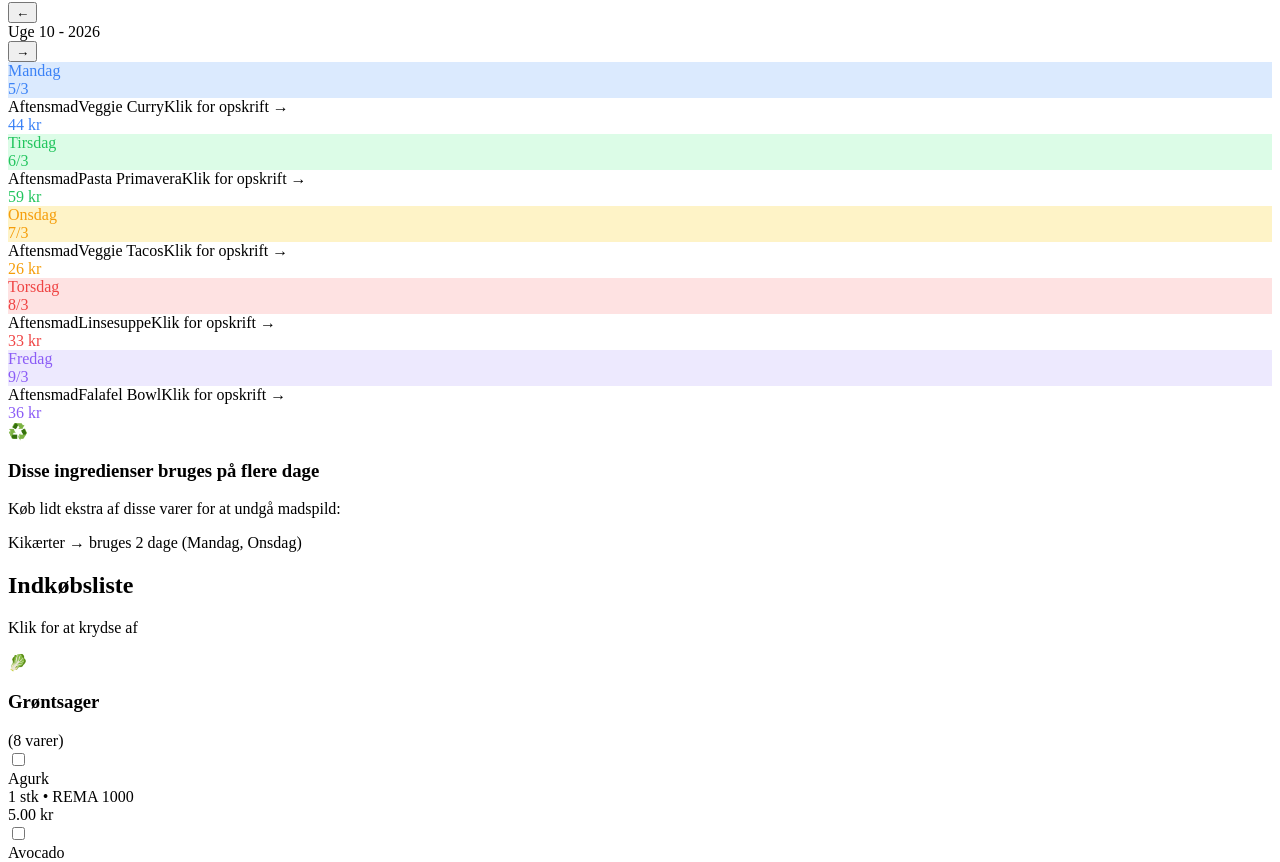
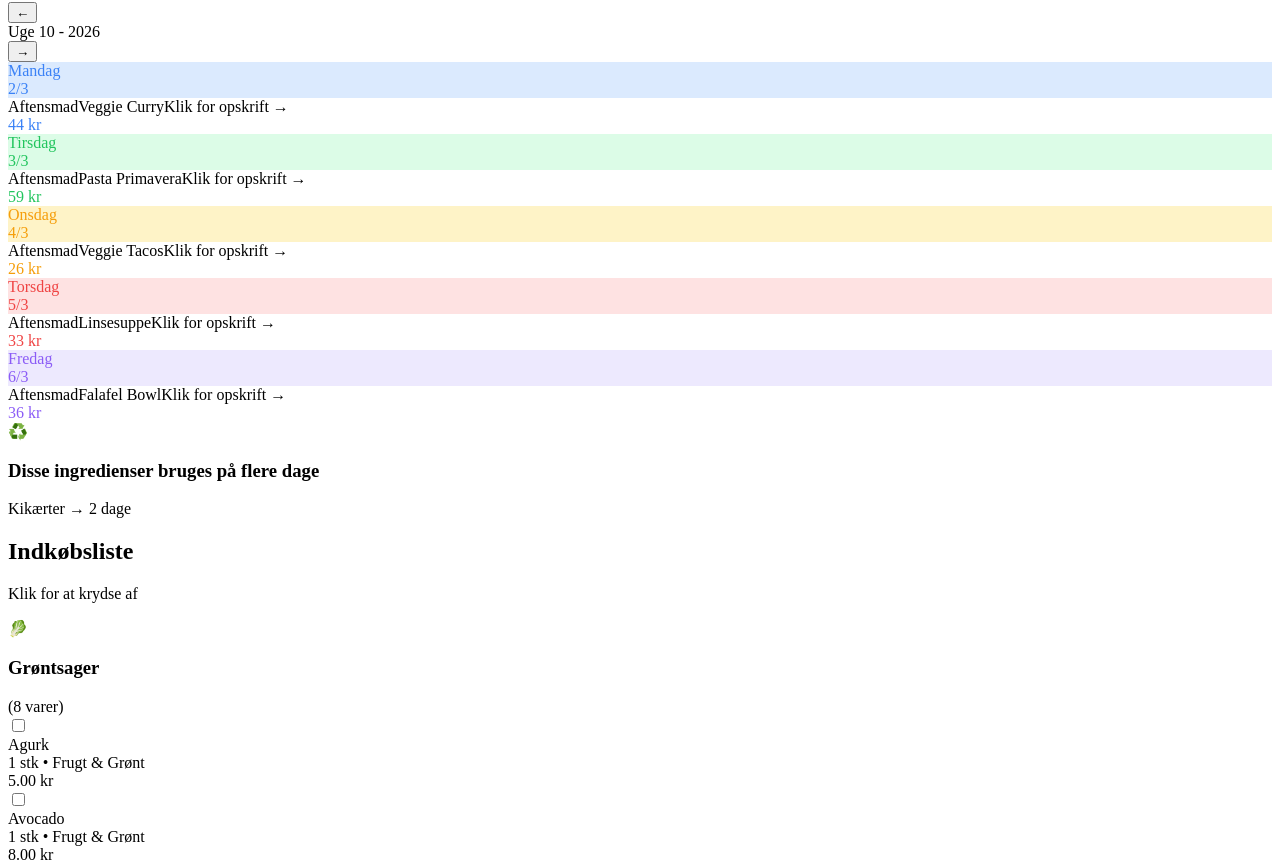
Before and after one commit to SevkanFeisty/feisty-recipes, a Next.js app: page /madplan in a window 1280 px wide. Shown: the part 1987-2849 px from the top of the page. Built offline with nearby package versions, Linux system fonts and the light colour scheme; a web font is replaced by a local one.

Commit message:
Add: multi-week meal plans - W10 vegetarian, W11 Danish standard

```diff
--- a/app/madplan/page.js
+++ b/app/madplan/page.js
@@ -10,19 +10,15 @@ const days = [
   { name: 'Onsdag', day_en: 'Wednesday', color: '#FCD34D', bg: '#FEF3C7', border: '#F59E0B' },
   { name: 'Torsdag', day_en: 'Thursday', color: '#FCA5A5', bg: '#FEE2E2', border: '#EF4444' },
   { name: 'Fredag', day_en: 'Friday', color: '#C4B5FD', bg: '#EDE9FE', border: '#8B5CF6' },
-  { name: 'Lørdag', day_en: 'Saturday', color: '#F9A8D4', bg: '#FCE7F3', border: '#EC4899' },
-  { name: 'Søndag', day_en: 'Sunday', color: '#FB923C', bg: '#FFEDD5', border: '#F97316' },
 ];
 
 // Categories for ingredients
 const categories = {
   "Grøntsager": { icon: "🥬", color: "bg-green-100 border-green-300" },
-  "Frugt": { icon: "🍎", color: "bg-red-100 border-red-300" },
   "Kød & Fisk": { icon: "🥩", color: "bg-rose-100 border-rose-300" },
   "Mejeri": { icon: "🧀", color: "bg-yellow-100 border-yellow-300" },
   "Tørvarer": { icon: "🥫", color: "bg-amber-100 border-amber-300" },
   "Krydderier": { icon: "🧂", color: "bg-orange-100 border-orange-300" },
-  "Frosne": { icon: "🧊", color: "bg-cyan-100 border-cyan-300" },
   "Brød": { icon: "🍞", color: "bg-amber-50 border-amber-200" },
   "Diverse": { icon: "📦", color: "bg-slate-100 border-slate-300" }
 };
@@ -35,22 +31,27 @@ function categorizeIngredient(name) {
       lower.includes('broccoli') || lower.includes('squash') || lower.includes('peberfrugt') || lower.includes('agurk') ||
       lower.includes('tomater') || lower.includes('salat') || lower.includes('avocado') || lower.includes('lime') ||
       lower.includes('basilikum') || lower.includes('koriander') || lower.includes('mynte') || lower.includes('persille') ||
-      lower.includes('grøntsager') || lower.includes('grønt')) {
+      lower.includes('champignon') || lower.includes('grøntsager') || lower.includes('grønt')) {
     return "Grøntsager";
   }
   if (lower.includes('ris') || lower.includes('pasta') || lower.includes('linser') || lower.includes('kikært') ||
-      lower.includes('majs') || lower.includes('bouillon') || lower.includes('tortilla') || lower.includes('pitabrød')) {
+      lower.includes('majs') || lower.includes('bouillon') || lower.includes('tortilla') || lower.includes('pitabrød') ||
+      lower.includes('mel') || lower.includes('boller')) {
     return "Tørvarer";
   }
   if (lower.includes('mælk') || lower.includes('ost') || lower.includes('parmesan') || lower.includes('cremefraiche') ||
-      lower.includes('tza tziki') || lower.includes('hummus') || lower.includes('yoghurt')) {
+      lower.includes('fløde') || lower.includes('yoghurt') || lower.includes('smør')) {
     return "Mejeri";
+  }
+  if (lower.includes('hakket') || lower.includes('kød') || lower.includes('bacon') || lower.includes('gris') ||
+      lower.includes('kalv') || lower.includes('mørbrad') || lower.includes('fisk')) {
+    return "Kød & Fisk";
   }
   if (lower.includes('olie') || lower.includes('eddike') || lower.includes('soja')) {
     return "Diverse";
   }
   if (lower.includes('salt') || lower.includes('peber') || lower.includes('karry') || lower.includes('spidskommen') ||
-      lower.includes('gurkemeje') || lower.includes('paprika') || lower.includes('laurbær')) {
+      lower.includes('gurkemeje') || lower.includes('paprika') || lower.includes('laurbær') || lower.includes('æg')) {
     return "Krydderier";
   }
   return "Diverse";
@@ -64,8 +65,153 @@ function getCurrentISOWeek() {
   d.setUTCDate(d.getUTCDate() + 4 - dayNum);
   const yearStart = new Date(Date.UTC(d.getUTCFullYear(),0,1));
   const weekNum = Math.ceil((((d - yearStart) / 86400000) + 1)/7);
-  return `${d.getUTCFullYear()}-W${weekNum.toString().padStart(2, '0')}`;
+  return { year: d.getUTCFullYear(), week: weekNum, weekString: `${d.getUTCFullYear()}-W${weekNum.toString().padStart(2, '0')}` };
 }
+
+// Week 10 data (current week) - from vegetarian-5day.json
+const week10Plan = {
+  week_id: "2026-W10",
+  plan_id: "vegetarian-5day",
+  plan_name: "Premium Vegetarian",
+  start_date: "2026-03-02",
+  score: 92,
+  total_cost_dkk: 189,
+  supermarkets: ["REMA 1000"],
+  days: [
+    {
+      day: 1, day_name: "Monday",
+      meals: [{ type: "dinner", recipe_name: "Veggie Curry", servings: 2 }],
+      grocery_list: [
+        {name: "Kokosmælk", quantity: 400, unit: "ml", store: "REMA 1000", price: 8.95},
+        {name: "Kikærter", quantity: 240, unit: "g", store: "REMA 1000", price: 7.86},
+        {name: "Broccoli", quantity: 1, unit: "stk", store: "Frugt & Grønt", price: 15.00},
+        {name: "Ris", quantity: 1, unit: "kg", store: "REMA 1000", price: 12.00}
+      ],
+      day_total: 44
+    },
+    {
+      day: 2, day_name: "Tuesday",
+      meals: [{ type: "dinner", recipe_name: "Pasta Primavera", servings: 2 }],
+      grocery_list: [
+        {name: "Pasta", quantity: 500, unit: "g", store: "REMA 1000", price: 9.95},
+        {name: "Hakkede tomater", quantity: 400, unit: "g", store: "REMA 1000", price: 14.95},
+        {name: "Grøntsager", quantity: 1, unit: "pose", store: "REMA 1000", price: 25.00},
+        {name: "Parmesan", quantity: 200, unit: "g", store: "Arla", price: 29.95}
+      ],
+      day_total: 59
+    },
+    {
+      day: 3, day_name: "Wednesday",
+      meals: [{ type: "dinner", recipe_name: "Veggie Tacos", servings: 2 }],
+      grocery_list: [
+        {name: "Majs-tortillas", quantity: 8, unit: "stk", store: "Santa Maria", price: 18.95},
+        {name: "Majs", quantity: 285, unit: "g", store: "REMA 1000", price: 7.95},
+        {name: "Kikærter", quantity: 240, unit: "g", store: "REMA 1000", price: 7.86},
+        {name: "Avocado", quantity: 1, unit: "stk", store: "Frugt & Grønt", price: 8.00}
+      ],
+      day_total: 26
+    },
+    {
+      day: 4, day_name: "Thursday",
+      meals: [{ type: "dinner", recipe_name: "Linsesuppe", servings: 2 }],
+      grocery_list: [
+        {name: "Røde linser", quantity: 300, unit: "g", store: "REMA 1000", price: 12.00},
+        {name: "Gulerødder", quantity: 1, unit: "kg", store: "Frugt & Grønt", price: 9.95},
+        {name: "Porrer", quantity: 2, unit: "stk", store: "Frugt & Grønt", price: 8.00},
+        {name: "Løg", quantity: 1, unit: "kg", store: "Frugt & Grønt", price: 8.95}
+      ],
+      day_total: 33
+    },
+    {
+      day: 5, day_name: "Friday",
+      meals: [{ type: "dinner", recipe_name: "Falafel Bowl", servings: 2 }],
+      grocery_list: [
+        {name: "Falafel", quantity: 300, unit: "g", store: "REMA 1000", price: 22.95},
+        {name: "Hummus", quantity: 250, unit: "g", store: "Pulsar", price: 14.95},
+        {name: "Salatmix", quantity: 1, unit: "pose", store: "REMA 1000", price: 12.95},
+        {name: "Agurk", quantity: 1, unit: "stk", store: "Frugt & Grønt", price: 5.00}
+      ],
+      day_total: 36
+    }
+  ]
+};
+
+// Week 11 data (next week) - from standard-5day-danish.json
+const week11Plan = {
+  week_id: "2026-W11",
+  plan_id: "standard-5day-danish",
+  plan_name: "Standard Danish (5 days)",
+  start_date: "2026-03-09",
+  score: 85,
+  total_cost_dkk: 320,
+  supermarkets: ["REMA 1000"],
+  days: [
+    {
+      day: 1, day_name: "Monday",
+      meals: [{ type: "dinner", recipe_name: "Boller i Karry", servings: 4 }],
+      grocery_list: [
+        {name: "Hakket gris og kalv", quantity: 400, unit: "g", store: "REMA 1000", price: 29.00},
+        {name: "Løg", quantity: 1, unit: "stk", store: "Frugt & Grønt", price: 3.00},
+        {name: "Æg", quantity: 6, unit: "stk", store: "REMA 1000", price: 12.00},
+        {name: "Mel", quantity: 500, unit: "g", store: "REMA 1000", price: 5.00},
+        {name: "Mælk", quantity: 1, unit: "l", store: "Arla", price: 10.00},
+        {name: "Karry", quantity: 1, unit: "pk", store: "Santa Maria", price: 20.00},
+        {name: "Ris", quantity: 400, unit: "g", store: "REMA 1000", price: 8.00}
+      ],
+      day_total: 87
+    },
+    {
+      day: 2, day_name: "Tuesday",
+      meals: [{ type: "dinner", recipe_name: "Mørbradgryde", servings: 4 }],
+      grocery_list: [
+        {name: "Grismørbrad", quantity: 600, unit: "g", store: "REMA 1000", price: 60.00},
+        {name: "Bacon", quantity: 100, unit: "g", store: "REMA 1000", price: 15.00},
+        {name: "Champignoner", quantity: 250, unit: "g", store: "Frugt & Grønt", price: 20.00},
+        {name: "Fløde", quantity: 2, unit: "dl", store: "Arla", price: 15.00},
+        {name: "Pasta", quantity: 500, unit: "g", store: "Barilla", price: 9.95}
+      ],
+      day_total: 120
+    },
+    {
+      day: 3, day_name: "Wednesday",
+      meals: [{ type: "dinner", recipe_name: "Stegt Flæsk", servings: 4 }],
+      grocery_list: [
+        {name: "Flæsk", quantity: 600, unit: "g", store: "REMA 1000", price: 45.00},
+        {name: "Kartofler", quantity: 1, unit: "kg", store: "Frugt & Grønt", price: 10.00},
+        {name: "Persille", quantity: 1, unit: "bundt", store: "Frugt & Grønt", price: 8.00}
+      ],
+      day_total: 63
+    },
+    {
+      day: 4, day_name: "Thursday",
+      meals: [{ type: "dinner", recipe_name: "Kylling i Curry", servings: 4 }],
+      grocery_list: [
+        {name: "Kyllingebryst", quantity: 600, unit: "g", store: "REMA 1000", price: 40.00},
+        {name: "Kokosmælk", quantity: 400, unit: "ml", store: "REMA 1000", price: 12.00},
+        {name: "Ananas", quantity: 1, unit: "dåse", store: "REMA 1000", price: 15.00},
+        {name: "Curry", quantity: 1, unit: "pk", store: "Santa Maria", price: 18.00}
+      ],
+      day_total: 85
+    },
+    {
+      day: 5, day_name: "Friday",
+      meals: [{ type: "dinner", recipe_name: "Fiskefrikadeller", servings: 4 }],
+      grocery_list: [
+        {name: "Fiskefars", quantity: 400, unit: "g", store: "REMA 1000", price: 35.00},
+        {name: "Kartofler", quantity: 1, unit: "kg", store: "Frugt & Grønt", price: 10.00},
+        {name: "Remoulade", quantity: 1, unit: "glas", store: "REMA 1000", price: 18.00},
+        {name: "Citron", quantity: 1, unit: "stk", store: "Frugt & Grønt", price: 5.00}
+      ],
+      day_total: 68
+    }
+  ]
+};
+
+// Map weeks to plans
+const weeklyPlans = {
+  "2026-W10": week10Plan,
+  "2026-W11": week11Plan
+};
 
 // Generate grocery list from weekly plan
 function generateGroceryList(weeklyPlan) {
@@ -129,176 +275,27 @@ function generateGroceryList(weeklyPlan) {
 
 export default function MadplanPage() {
   const [weekOffset, setWeekOffset] = useState(0);
-  const [planLoaded, setPlanLoaded] = useState(false);
-  const [error, setError] = useState(null);
 
-  // Current ISO week (would be used to load the file)
-  const currentWeek = getCurrentISOWeek();
+  // Get current ISO week info
+  const currentWeekInfo = getCurrentISOWeek();
+  const currentWeekString = currentWeekInfo.weekString;
 
-  // Sample data - this would be loaded from JSON file based on ISO week
-  // File naming: {YYYY-W##}.json (e.g., 2026-W10.json)
-  const sampleWeeklyPlan = {
-    week_id: currentWeek,
-    plan_id: "vegetarian-5day",
-    plan_name: "Premium Vegetarian",
-    duration: 5,
-    score: 92,
-    total_cost_dkk: 189,
-    supermarkets: ["REMA 1000"],
-    dietary_tags: ["vegetarian"],
-    days: [
-      {
-        day: 1,
-        day_name: "Monday",
-        meals: [
-          {
-            type: "dinner",
-            recipe_name: "Veggie Curry",
-            recipe_type: "curry",
-            servings: 2,
-            ingredients: [
-              {name: "Kokosmælk", quantity: 400, unit: "ml"},
-              {name: "Kikærter", quantity: 240, unit: "g"},
-              {name: "Broccoli", quantity: 1, unit: "stk"},
-              {name: "Ris", quantity: 1, unit: "kg"}
-            ],
-            instructions: ["Kog ris", "Tilsæt kokosmælk", "Tilsæt kikærter og broccoli", "Lad simre", "Server"]
-          }
-        ],
-        grocery_list: [
-          {name: "Kokosmælk", quantity: 400, unit: "ml", store: "REMA 1000", price: 8.95},
-          {name: "Kikærter", quantity: 240, unit: "g", store: "REMA 1000", price: 7.86},
-          {name: "Broccoli", quantity: 1, unit: "stk", store: "REMA 1000", price: 15.00},
-          {name: "Ris", quantity: 1, unit: "kg", store: "REMA 1000", price: 12.00}
-        ],
-        day_total: 44
-      },
-      {
-        day: 2,
-        day_name: "Tuesday",
-        meals: [
-          {
-            type: "dinner",
-            recipe_name: "Pasta Primavera",
-            recipe_type: "pasta",
-            servings: 2,
-            ingredients: [
-              {name: "Pasta", quantity: 500, unit: "g"},
-              {name: "Hakkede tomater", quantity: 400, unit: "g"},
-              {name: "Grøntsager", quantity: 1, unit: "pose"},
-              {name: "Parmesan", quantity: 200, unit: "g"}
-            ],
-            instructions: ["Kog pasta", "Varm tomater", "Tilsæt grøntsager", "Bland", "Top med ost"]
-          }
-        ],
-        grocery_list: [
-          {name: "Pasta", quantity: 500, unit: "g", store: "REMA 1000", price: 9.95},
-          {name: "Hakkede tomater", quantity: 400, unit: "g", store: "REMA 1000", price: 14.95},
-          {name: "Grøntsager", quantity: 1, unit: "pose", store: "REMA 1000", price: 25.00},
-          {name: "Parmesan", quantity: 200, unit: "g", store: "REMA 1000", price: 29.95}
-        ],
-        day_total: 59
-      },
-      {
-        day: 3,
-        day_name: "Wednesday",
-        meals: [
-          {
-            type: "dinner",
-            recipe_name: "Veggie Tacos",
-            recipe_type: "mexican",
-            servings: 2,
-            ingredients: [
-              {name: "Majs-tortillas", quantity: 8, unit: "stk"},
-              {name: "Majs", quantity: 285, unit: "g"},
-              {name: "Kikærter", quantity: 240, unit: "g"},
-              {name: "Avocado", quantity: 1, unit: "stk"}
-            ],
-            instructions: ["Varm tortillas", "Lav guacamole", "Steg majs og kikærter", "Samle tacos", "Server"]
-          }
-        ],
-        grocery_list: [
-          {name: "Majs-tortillas", quantity: 8, unit: "stk", store: "REMA 1000", price: 18.95},
-          {name: "Majs", quantity: 285, unit: "g", store: "REMA 1000", price: 7.95},
-          {name: "Kikærter", quantity: 240, unit: "g", store: "REMA 1000", price: 7.86},
-          {name: "Avocado", quantity: 1, unit: "stk", store: "REMA 1000", price: 8.00}
-        ],
-        day_total: 26
-      },
-      {
-        day: 4,
-        day_name: "Thursday",
-        meals: [
-          {
-            type: "dinner",
-            recipe_name: "Linsesuppe",
-            recipe_type: "soup",
-            servings: 2,
-            ingredients: [
-              {name: "Røde linser", quantity: 300, unit: "g"},
-              {name: "Gulerødder", quantity: 1, unit: "kg"},
-              {name: "Porrer", quantity: 2, unit: "stk"},
-              {name: "Løg", quantity: 1, unit: "stk"}
-            ],
-            instructions: ["Hak grøntsager", "Kog linser", "Tilsæt grøntsager", "Krydre", "Server med brød"]
-          }
-        ],
-        grocery_list: [
-          {name: "Røde linser", quantity: 300, unit: "g", store: "REMA 1000", price: 12.00},
-          {name: "Gulerødder", quantity: 1, unit: "kg", store: "REMA 1000", price: 9.95},
-          {name: "Porrer", quantity: 2, unit: "stk", store: "REMA 1000", price: 8.00},
-          {name: "Løg", quantity: 1, unit: "kg", store: "REMA 1000", price: 8.95}
-        ],
-        day_total: 33
-      },
-      {
-        day: 5,
-        day_name: "Friday",
-        meals: [
-          {
-            type: "dinner",
-            recipe_name: "Falafel Bowl",
-            recipe_type: "bowl",
-            servings: 2,
-            ingredients: [
-              {name: "Falafel", quantity: 300, unit: "g"},
-              {name: "Hummus", quantity: 250, unit: "g"},
-              {name: "Salatmix", quantity: 1, unit: "pose"},
-              {name: "Agurk", quantity: 1, unit: "stk"}
-            ],
-            instructions: ["Bag falafel", "Anret salat", "Tilsæt hummus og falafel", "Top med grøntsager", "Server"]
-          }
-        ],
-        grocery_list: [
-          {name: "Falafel", quantity: 300, unit: "g", store: "REMA 1000", price: 22.95},
-          {name: "Hummus", quantity: 250, unit: "g", store: "REMA 1000", price: 14.95},
-          {name: "Salatmix", quantity: 1, unit: "pose", store: "REMA 1000", price: 12.95},
-          {name: "Agurk", quantity: 1, unit: "stk", store: "REMA 1000", price: 5.00}
-        ],
-        day_total: 36
-      }
-    ]
-  };
+  // Calculate target week
+  const targetWeekNum = currentWeekInfo.week + weekOffset;
+  const targetYear = currentWeekInfo.year + Math.floor((targetWeekNum - 1) / 52);
+  const adjustedWeekNum = ((targetWeekNum - 1) % 52) + 1;
+  const targetWeekString = `${targetYear}-W${adjustedWeekNum.toString().padStart(2, '0')}`;
 
-  const weeklyPlan = sampleWeeklyPlan;
-  const groceryData = generateGroceryList(weeklyPlan);
+  // Get the plan for this week
+  const weeklyPlan = weeklyPlans[targetWeekString] || null;
+  const groceryData = weeklyPlan ? generateGroceryList(weeklyPlan) : { categorized: {}, total: 0, multiDay: [] };
 
   // Calculate week label
-  const getWeekLabel = (offset) => {
-    const now = new Date();
-    const d = new Date(Date.UTC(now.getFullYear(), now.getMonth(), now.getDate()));
-    const dayNum = d.getUTCDay() || 7;
-    d.setUTCDate(d.getUTCDate() + 4 - dayNum);
-    const yearStart = new Date(Date.UTC(d.getUTCFullYear(),0,1));
-    const currentWeekNum = Math.ceil((((d - yearStart) / 86400000) + 1)/7);
-
-    const targetWeekNum = currentWeekNum + offset;
-    const targetYear = d.getUTCFullYear() + Math.floor((targetWeekNum - 1) / 52);
-
-    if (offset === 0) return `Uge ${targetWeekNum} - ${targetYear}`;
-    if (offset === 1) return `Næste uge (Uge ${targetWeekNum})`;
-    if (offset === -1) return `Sidste uge (Uge ${targetWeekNum})`;
-    return `Uge ${targetWeekNum} ${targetYear}`;
+  const getWeekLabel = () => {
+    if (weekOffset === 0) return `Uge ${currentWeekInfo.week} - ${currentWeekInfo.year}`;
+    if (weekOffset === 1) return `Næste uge (Uge ${adjustedWeekNum})`;
+    if (weekOffset === -1) return `Sidste uge (Uge ${adjustedWeekNum})`;
+    return `Uge ${adjustedWeekNum} ${targetYear}`;
   };
 
   const getDanishDayName = (dayName) => {
@@ -313,6 +310,26 @@ export default function MadplanPage() {
     const day = days.find(d => d.day_en === dayName);
     return day || days[0];
   };
+
+  // No plan found
+  if (!weeklyPlan) {
+    return (
+      <div className="min-h-screen bg-stone-50">
+        <div className="bg-gradient-to-r from-emerald-600 to-teal-500 py-6">
+          <div className="mx-auto max-w-7xl px-4 text-center text-white">
+            <h1 className="font-display text-2xl font-bold">Madplan</h1>
+          </div>
+        </div>
+        <div className="mx-auto max-w-7xl px-4 py-12">
+          <div className="bg-red-50 border border-red-200 rounded-2xl p-8 text-center">
+            <div className="text-4xl mb-4">⚠️</div>
+            <h2 className="text-xl font-bold text-red-800 mb-2">Ingen madplan tilgængelig</h2>
+            <p className="text-red-600">Der er ikke uploadet en madplan for {targetWeekString} endnu.</p>
+          </div>
+        </div>
+      </div>
+    );
+  }
 
   return (
     <div className="min-h-screen bg-stone-50">
@@ -359,7 +376,7 @@ export default function MadplanPage() {
         <div className="flex items-center justify-center gap-4 mb-6">
           <button onClick={() => setWeekOffset(weekOffset - 1)} className="w-8 h-8 rounded-full bg-white shadow-sm flex items-center justify-center text-slate-600 hover:bg-slate-50">←</button>
           <div className="text-lg font-semibold text-slate-900 min-w-[200px] text-center">
-            {getWeekLabel(weekOffset)}
+            {getWeekLabel()}
           </div>
           <button onClick={() => setWeekOffset(weekOffset + 1)} className="w-8 h-8 rounded-full bg-white shadow-sm flex items-center justify-center text-slate-600 hover:bg-slate-50">→</button>
         </div>
@@ -371,17 +388,16 @@ export default function MadplanPage() {
             const meal = dayData.meals?.[0];
 
             // Calculate date
-            const now = new Date();
-            const d = new Date(Date.UTC(now.getFullYear(), now.getMonth(), now.getDate()));
-            const dayNum = d.getUTCDay() || 7;
-            d.setUTCDate(d.getUTCDate() + 4 - dayNum + (weekOffset * 7) + idx);
-            const dayDate = `${d.getUTCDate()}/${d.getUTCMonth() + 1}`;
+            const startDate = new Date(weeklyPlan.start_date);
+            const dayDate = new Date(startDate);
+            dayDate.setDate(startDate.getDate() + idx);
+            const dateString = `${dayDate.getDate()}/${dayDate.getMonth() + 1}`;
 
             return (
               <div key={dayData.day} className="bg-white rounded-xl shadow-sm overflow-hidden border-2" style={{ borderColor: dayColor.border }}>
                 <div className="py-2 px-1 text-center font-bold text-sm" style={{ backgroundColor: dayColor.bg, color: dayColor.border }}>
                   <div>{getDanishDayName(dayData.day_name)}</div>
-                  <div className="text-xs opacity-75">{dayDate}</div>
+                  <div className="text-xs opacity-75">{dateString}</div>
                 </div>
 
                 <div className="divide-y divide-slate-100">
@@ -409,18 +425,17 @@ export default function MadplanPage() {
           })}
         </div>
 
-        {/* Multi-day ingredients - below week grid */}
+        {/* Multi-day ingredients */}
         {groceryData.multiDay.length > 0 && (
           <div className="mt-8 bg-amber-50 border border-amber-200 rounded-2xl p-6 mb-8">
             <div className="flex items-center gap-2 mb-4">
               <span className="text-2xl">♻️</span>
               <h3 className="text-lg font-bold text-amber-800">Disse ingredienser bruges på flere dage</h3>
             </div>
-            <p className="text-sm text-amber-700 mb-4">Køb lidt ekstra af disse varer for at undgå madspild:</p>
             <div className="flex flex-wrap gap-2">
               {groceryData.multiDay.map((item, idx) => (
                 <span key={idx} className="px-4 py-2 bg-white border border-amber-300 text-amber-700 rounded-full text-sm font-medium">
-                  {item.name} → bruges {item.days.length} dage ({item.days.map(d => getDanishDayName(d)).join(', ')})
+                  {item.name} → {item.days.length} dage
                 </span>
               ))}
             </div>
@@ -452,10 +467,7 @@ export default function MadplanPage() {
                       key={idx}
                       className={`flex items-center gap-4 p-4 rounded-xl cursor-pointer transition-all hover:shadow-md ${item.days.length > 1 ? 'bg-amber-50 border border-amber-200' : 'bg-slate-50'}`}
                     >
-                      <input
-                        type="checkbox"
-                        className="w-6 h-6 rounded-lg border-2 border-slate-300 text-emerald-500 focus:ring-emerald-500 focus:ring-offset-2"
-                      />
+                      <input type="checkbox" className="w-6 h-6 rounded-lg border-2 border-slate-300 text-emerald-500 focus:ring-emerald-500" />
                       <div className="flex-1">
                         <div className="flex items-center gap-2">
                           <span className={`font-medium ${item.days.length > 1 ? 'text-amber-700' : 'text-slate-900'}`}>
@@ -485,7 +497,6 @@ export default function MadplanPage() {
           </div>
         </div>
 
-        {/* Action Button */}
         <div className="flex flex-wrap justify-center gap-4 mt-8">
           <button className="px-8 py-4 bg-emerald-500 text-white font-bold rounded-full hover:bg-emerald-600 transition-colors shadow-lg text-lg">
             Generér indkøbsliste
```
